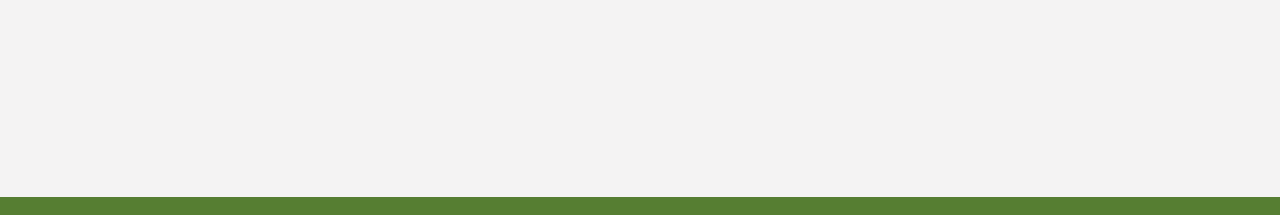
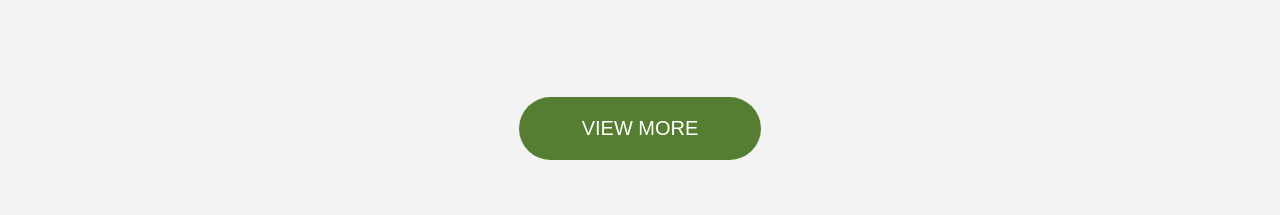
Before and after one commit to anhphuongtran01ql/SellingPlant, a plain HTML site: page pages/product.html in a window 1280 px wide. Shown: the part 1203-1418 px from the top of the page. Drawn offline with Linux system fonts and the light colour scheme; a web font is replaced by a local one.

Commit message:
Create button view more

```diff
--- a/css/product.css
+++ b/css/product.css
@@ -1,3 +1,9 @@
+.our-plant-container {
+    display: flex;
+    flex-direction: column;
+    align-items: center;
+}
+
 .our-plant-container .plants-group {
     display: grid;
     grid-template-columns: repeat(4, 1fr);
@@ -118,3 +124,14 @@
 .plants-btn .btn-add:hover {
     background-color: var(--primary-color);
 }
+
+.our-plant-container .btn-view-more {
+    padding: 2rem 6.3rem;
+    border-radius: 5rem;
+    background: var(--primary-color);
+    border: none;
+    color: #fff;
+    font-family: "Days One", sans-serif;
+    font-size: 2rem;
+    font-weight: 400;
+}
--- a/pages/product.html
+++ b/pages/product.html
@@ -373,6 +373,8 @@
               </div>
             </div>
           </div>
+
+          <button class="btn-view-more">VIEW MORE</button>
         </div>
       </section>
       <section class="other-products"></section>
```
